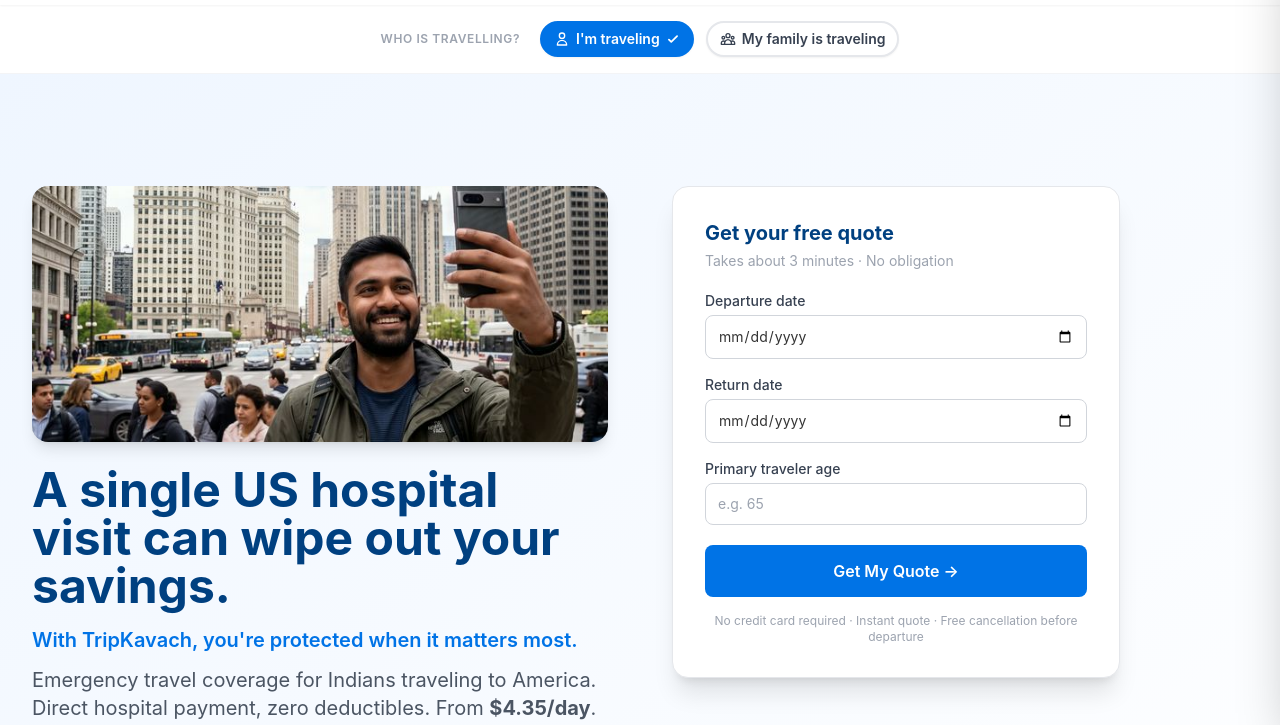
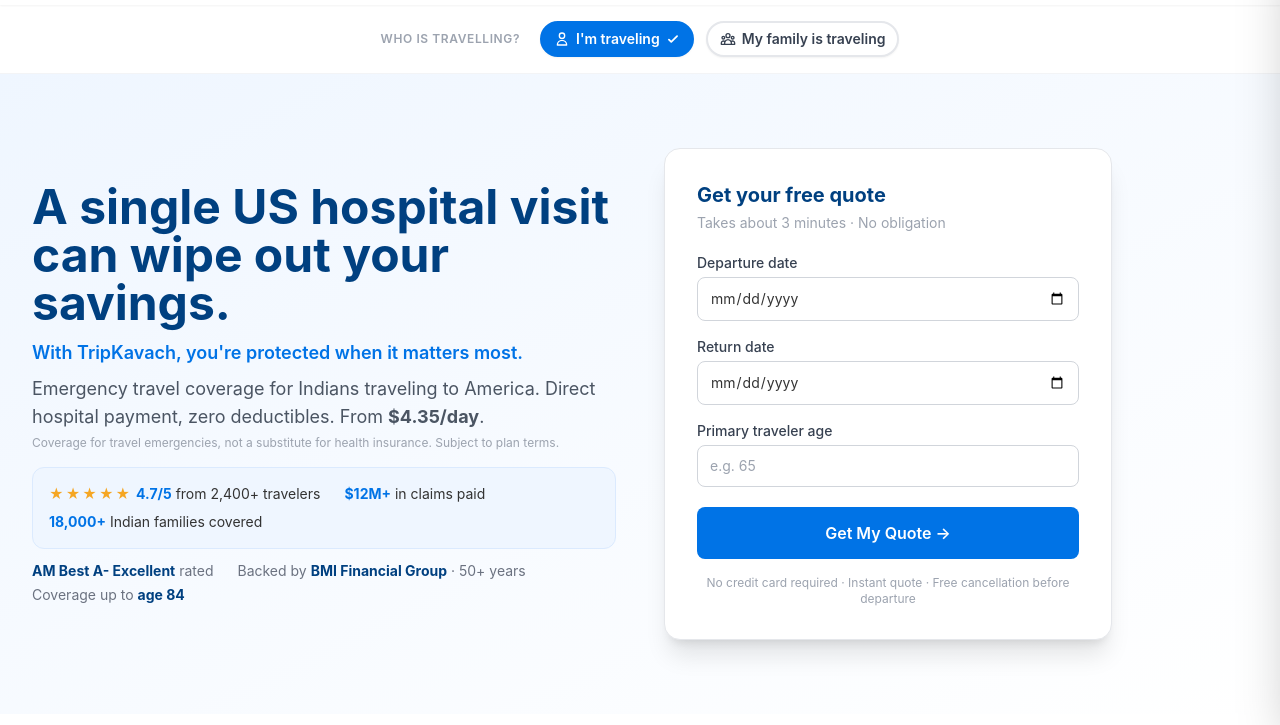
Before and after one commit to GregHomstad/NicoGregTravelInsurance, a website built with Vite: page index.html in a window 1280 px wide. Shown: the part 75-800 px from the top of the page. Built offline with nearby package versions, Linux system fonts and the light colour scheme.

Commit message:
Fit hero to one viewport on desktop
Nico reported that at 100% zoom on his computer, the "US healthcare
costs can be significant without coverage" section peeks below the hero
on the homepage. He wants to see only the hero on initial load.

Root cause: hero had py-28 (112px) padding plus a 256px image stacked
above the headline, pushing total hero height to ~1100px on desktop.

Fix:
- Hide the hero image at lg+ breakpoint (.hero-image-mobile-only).
  The image still shows on mobile/tablet where the right-column quote
  form stacks below it; on desktop the quote form fills the right
  column so the image is redundant vertical bulk.
- Shrink hero padding from py-16/20/28 to py-6/8/10.
- Add .hero-fills-viewport class that sets min-height: calc(100vh -
  160px) and flex-centers content vertically at lg+. 160px accounts
  for the fixed header (80px) and persona bar (~70px), with 10px
  buffer.
- Tighten spacing of hero copy elements (mb-4 → mb-3, text sizes
  lg→base, etc.) so the remaining content breathes naturally inside
  the centered layout.

Used plain CSS (@media rules) instead of Tailwind lg:hidden because
the JIT compiler wasn't picking up the newly-added utility class on
dev server restart — direct CSS is more reliable for this kind of
layout-critical rule.

Verified at 1366×768, 1440×900, and 1920×1080: hero ends ~11px above
the viewport fold on each (effectively invisible next-section bleed).

```diff
--- a/index.html
+++ b/index.html
@@ -137,40 +137,40 @@
     </section>
 
     <!-- ===== HERO — TWO COLUMN ===== -->
-    <section class="relative bg-gradient-to-br from-blue-50 to-white py-16 md:py-20 lg:py-28">
+    <section class="relative bg-gradient-to-br from-blue-50 to-white py-6 md:py-8 lg:py-10 hero-fills-viewport">
       <div class="max-w-7xl mx-auto px-4 sm:px-6 lg:px-8">
-        <div class="grid lg:grid-cols-2 gap-10 lg:gap-16 items-start">
+        <div class="grid lg:grid-cols-2 gap-8 lg:gap-12 items-center">
 
           <!-- LEFT — Hero Copy -->
           <div>
-            <!-- Self hero image -->
-            <div class="path-self mb-6">
-              <img src="/images/persona-self.jpg" alt="Indian traveler exploring the US" class="w-full h-48 md:h-64 object-cover rounded-2xl shadow-lg">
+            <!-- Self hero image (mobile/tablet only — hidden on desktop via CSS) -->
+            <div class="path-self hero-image-mobile-only mb-4">
+              <img src="/images/persona-self.jpg" alt="Indian traveler exploring the US" class="w-full h-40 md:h-48 object-cover rounded-2xl shadow-lg">
             </div>
-            <!-- Family hero image -->
-            <div class="path-family mb-6">
-              <img src="/images/hero.jpg" alt="Indian couple visiting Golden Gate Bridge in San Francisco" class="w-full h-48 md:h-64 object-cover rounded-2xl shadow-lg">
+            <!-- Family hero image (mobile/tablet only — hidden on desktop via CSS) -->
+            <div class="path-family hero-image-mobile-only mb-4">
+              <img src="/images/hero.jpg" alt="Indian couple visiting Golden Gate Bridge in San Francisco" class="w-full h-40 md:h-48 object-cover rounded-2xl shadow-lg">
             </div>
 
-            <h1 class="text-3xl md:text-4xl lg:text-5xl font-bold text-heading leading-tight mb-4">
+            <h1 class="text-3xl md:text-4xl lg:text-5xl font-bold text-heading leading-tight mb-3">
               <span class="path-self-inline">A single US hospital visit can wipe out your savings.</span>
               <span class="path-family-inline">A single US hospital visit can wipe out your family's savings.</span>
             </h1>
-            <p class="text-lg md:text-xl text-primary font-semibold mb-3">With TripKavach, you're protected when it matters most.</p>
-            <p class="text-lg md:text-xl text-gray-600 mb-2 max-w-2xl">
+            <p class="text-base md:text-lg text-primary font-semibold mb-2">With TripKavach, you're protected when it matters most.</p>
+            <p class="text-base md:text-lg text-gray-600 mb-1 max-w-2xl">
               Emergency travel coverage for Indians traveling to America. Direct hospital payment, zero deductibles. From <strong>$4.35/day</strong>.
             </p>
-            <p class="text-xs text-gray-400 mb-8">Coverage for travel emergencies, not a substitute for health insurance. Subject to plan terms.</p>
+            <p class="text-xs text-gray-400 mb-4">Coverage for travel emergencies, not a substitute for health insurance. Subject to plan terms.</p>
 
             <!-- SOCIAL PROOF STRIP -->
-            <div class="bg-blue-50 border border-blue-100 rounded-xl p-5 flex flex-wrap gap-x-4 sm:gap-x-8 gap-y-3 text-sm mb-6">
+            <div class="bg-blue-50 border border-blue-100 rounded-xl p-3 md:p-4 flex flex-wrap gap-x-4 sm:gap-x-6 gap-y-2 text-sm mb-3">
               <span><span class="stars">&#9733;&#9733;&#9733;&#9733;&#9733;</span> <strong class="text-primary">4.7/5</strong> from 2,400+ travelers</span>
               <span><strong class="text-primary">$12M+</strong> in claims paid</span>
               <span><strong class="text-primary">18,000+</strong> Indian families covered</span>
             </div>
 
             <!-- TRUST BAR -->
-            <div class="flex flex-wrap gap-x-4 sm:gap-x-8 gap-y-2 text-sm text-gray-500">
+            <div class="flex flex-wrap gap-x-4 sm:gap-x-6 gap-y-1 text-xs md:text-sm text-gray-500">
               <span><strong class="text-heading">AM Best A- Excellent</strong> rated</span>
               <span>Backed by <strong class="text-heading">BMI Financial Group</strong> &middot; 50+ years</span>
               <span>Coverage up to <strong class="text-heading">age 84</strong></span>
--- a/src/input.css
+++ b/src/input.css
@@ -160,6 +160,22 @@
   margin: 0 !important;
 }
 
+/* Hero image: show on mobile/tablet only. On desktop (lg+), the hero uses
+   a two-column layout with the quote form on the right, so the image is
+   hidden to keep the hero within one viewport. */
+@media (min-width: 1024px) {
+  .hero-image-mobile-only { display: none !important; }
+  /* Hero fills the viewport below the fixed header (80px) + persona bar
+     (~70px). Content is vertically centered within that space so the hero
+     feels balanced even when the quote form is the tallest element. */
+  .hero-fills-viewport {
+    min-height: calc(100vh - 160px);
+    display: flex;
+    align-items: center;
+  }
+  .hero-fills-viewport > * { width: 100%; }
+}
+
 /* Wizard step transitions */
 .wizard-step {
   opacity: 0;
```
